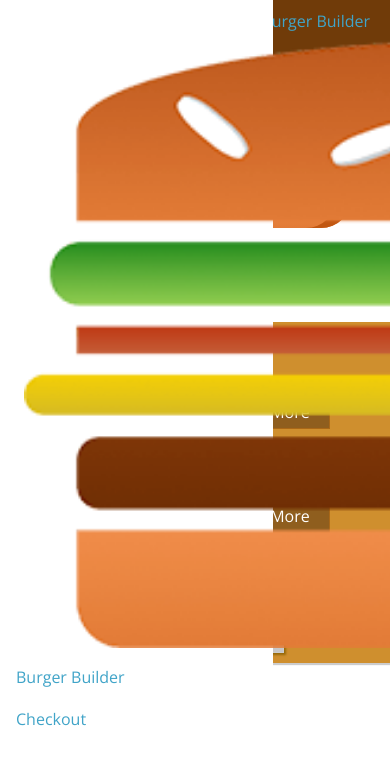
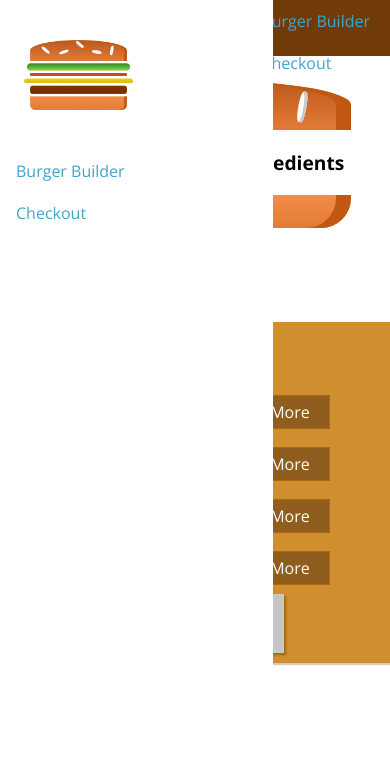
Before and after one commit to demola07/burger_builder_app, a React (Create React App) app: page / in a window 390 px wide. Shown: the top 764 px of the page. Built offline with nearby package versions, Linux system fonts and the light colour scheme.

Commit message:
work on responsive adjustment of sidedrawer

```diff
--- a/src/components/Logo/Logo.js
+++ b/src/components/Logo/Logo.js
@@ -5,7 +5,7 @@ import burgerLogo from '../../assets/images/burger-logo.png';
 import classes from './Logo.module.css';
 
 const logo = (props) => (
-  <div className={classes.Logo}>
+  <div className={classes.Logo} style={{ height: props.height }}>
     <img src={burgerLogo} alt='MyBurger' />
   </div>
 );
--- a/src/components/Logo/Logo.module.css
+++ b/src/components/Logo/Logo.module.css
@@ -1,7 +1,7 @@
 .Logo {
   background-color: white;
   padding: 8px;
-  height: 80%;
+  height: 100%;
   box-sizing: border-box;
   border-radius: 5px;
 }
--- a/src/components/Navigation/SideDrawer/SideDrawer.js
+++ b/src/components/Navigation/SideDrawer/SideDrawer.js
@@ -7,7 +7,10 @@ import classes from './SideDrawer.module.css';
 const sideDrawer = (props) => {
   return (
     <div className={classes.SideDrawer}>
-      <Logo />
+      <div className={classes.Logo}>
+        <Logo />
+      </div>
+
       <nav>
         <NavigationItems />
       </nav>
--- a/src/components/Navigation/Toolbar/Toolbar.js
+++ b/src/components/Navigation/Toolbar/Toolbar.js
@@ -8,7 +8,9 @@ const toolbar = (props) => {
   return (
     <header className={classes.Toolbar}>
       <div>MENU</div>
-      <Logo />
+      <div className={classes.Logo}>
+        <Logo />
+      </div>
       <nav>
         <NavigationItems />
       </nav>
```
